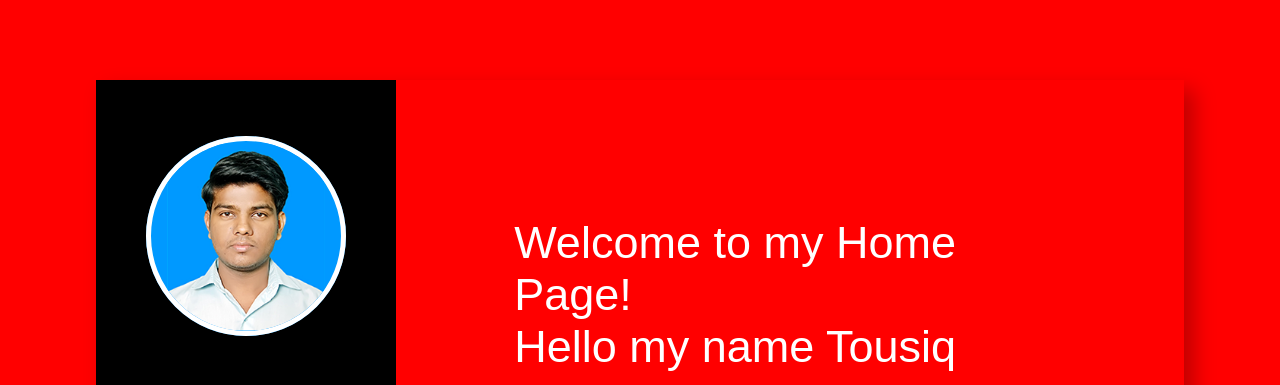
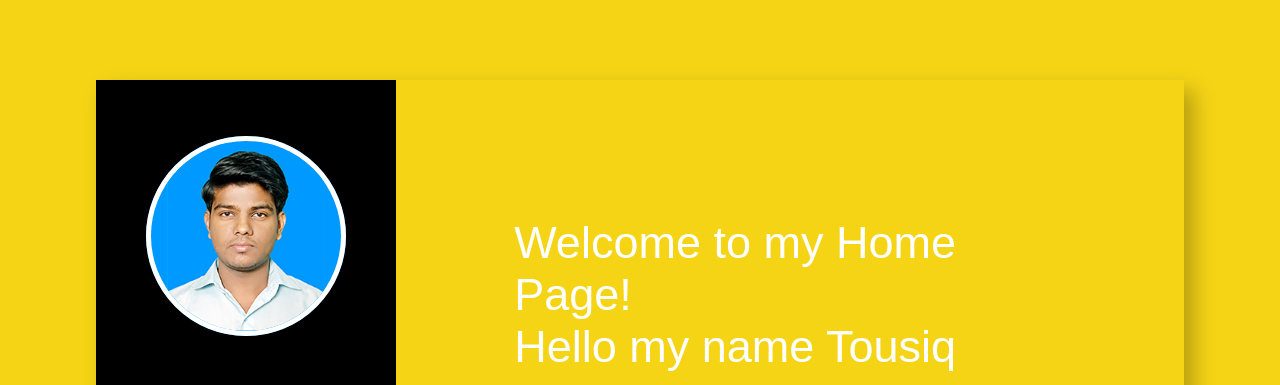
Before and after one commit to tousiqkashif/Portfolio-New, a plain HTML site: page index.html in a window 1280 px wide. Shown: the top 385 px of the page. Drawn offline with Linux system fonts and the light colour scheme; a web font is replaced by a local one.

Commit message:
Some Message

```diff
--- a/Style.css
+++ b/Style.css
@@ -17,8 +17,8 @@
   display: flex;
   justify-content: center;
   align-items: center;
-  /* background-color: #f5d416; */
-  background-color: red;
+  background-color: #f5d416;
+
 }
 
 .row {
```
